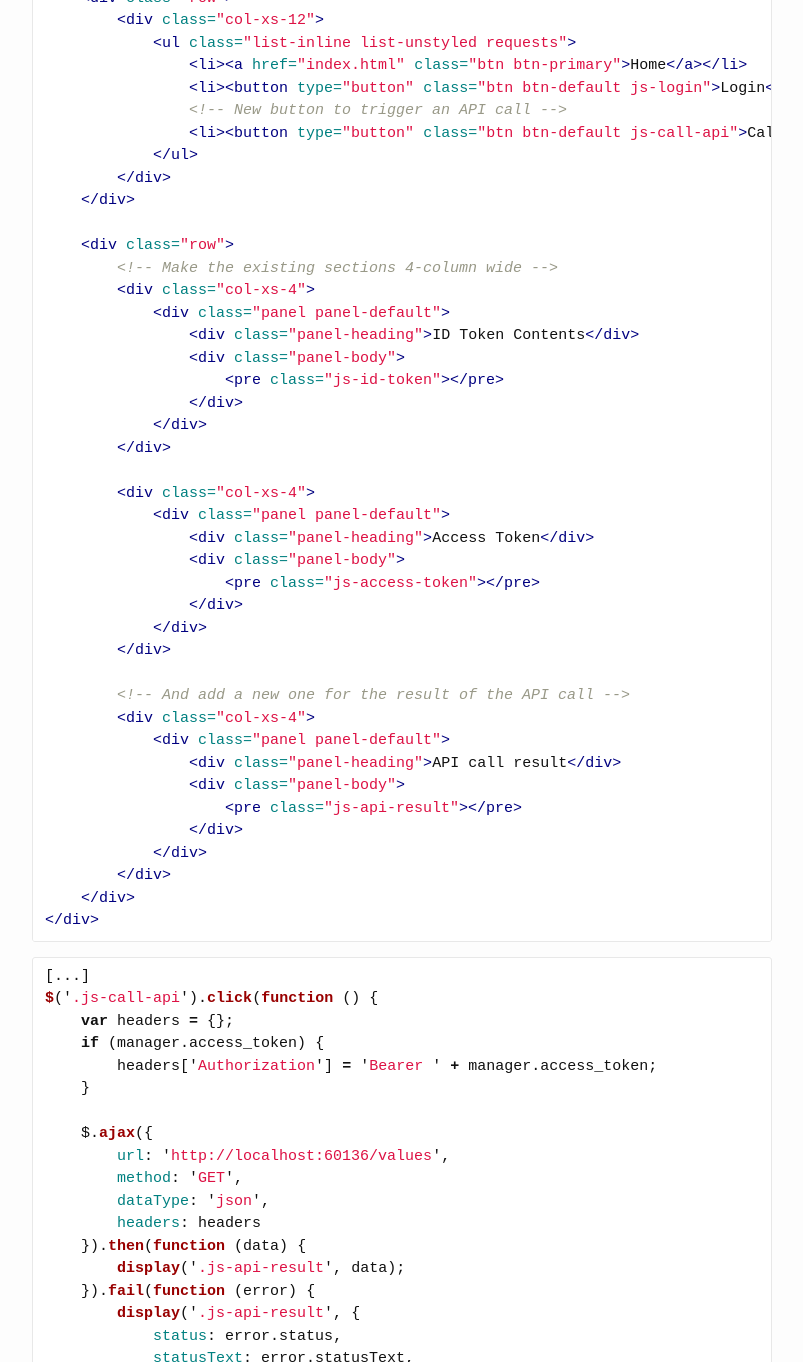
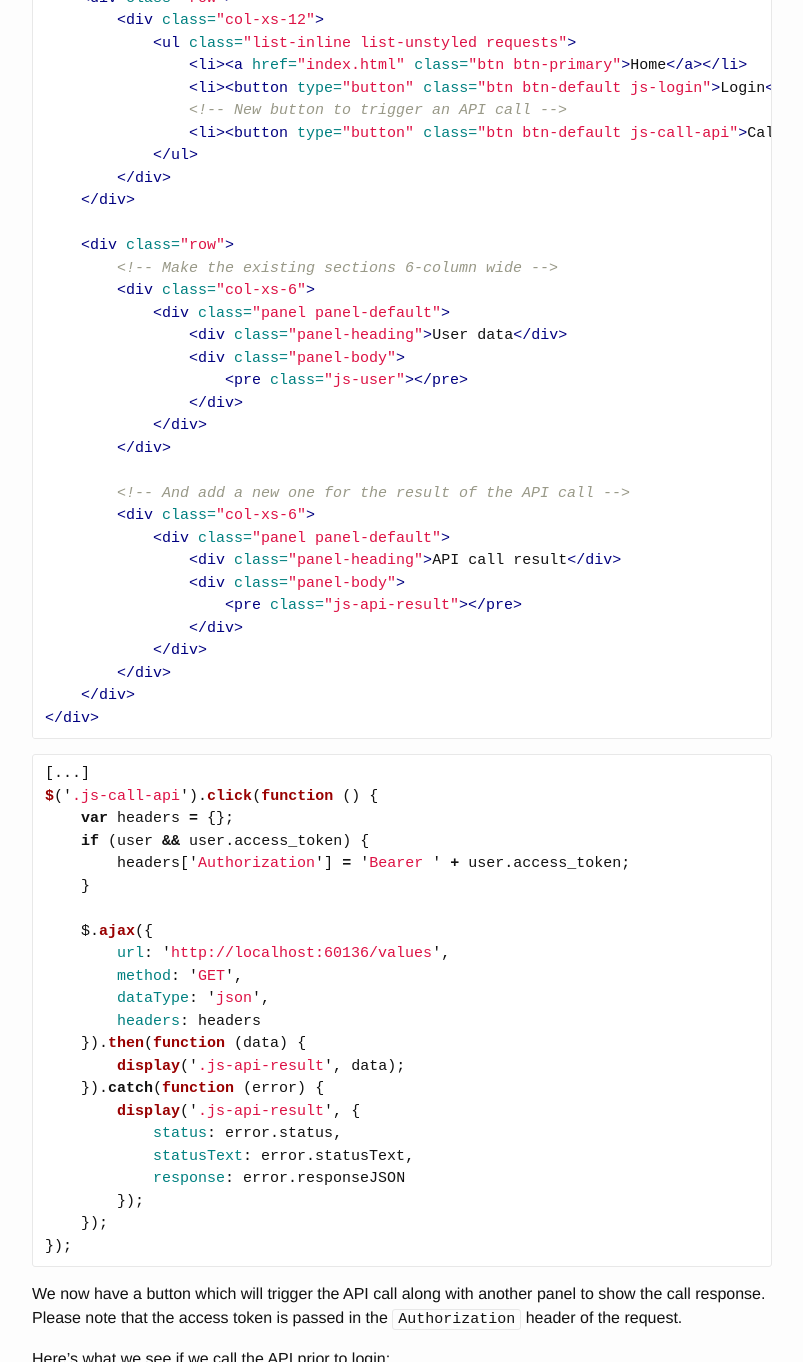
Before and after one commit to IdentityServer/Documentation, a Jekyll site: the page built from docsv2/overview/jsGettingStarted.md, in a window 1280 px wide and 1400 px high, scrolled down 15931 px, cut to the strip 0-1362 px from the top of the window. Shown: the whole strip, without its empty margins (238-1041 px from the left). Built offline with Jekyll 4.4.1, drawn with Linux system fonts in a browser that asks for light colours.

Commit message:
add the API call

```diff
--- a/docsv2/overview/jsGettingStarted.md
+++ b/docsv2/overview/jsGettingStarted.md
@@ -562,27 +562,18 @@ Now that we have an access token, we can include the call to the API:
     </div>
 
     <div class="row">
-        <!-- Make the existing sections 4-column wide -->
-        <div class="col-xs-4">
+        <!-- Make the existing sections 6-column wide -->
+        <div class="col-xs-6">
             <div class="panel panel-default">
-                <div class="panel-heading">ID Token Contents</div>
+                <div class="panel-heading">User data</div>
                 <div class="panel-body">
-                    <pre class="js-id-token"></pre>
-                </div>
-            </div>
-        </div>
-
-        <div class="col-xs-4">
-            <div class="panel panel-default">
-                <div class="panel-heading">Access Token</div>
-                <div class="panel-body">
-                    <pre class="js-access-token"></pre>
+                    <pre class="js-user"></pre>
                 </div>
             </div>
         </div>
 
         <!-- And add a new one for the result of the API call -->
-        <div class="col-xs-4">
+        <div class="col-xs-6">
             <div class="panel panel-default">
                 <div class="panel-heading">API call result</div>
                 <div class="panel-body">
@@ -598,8 +589,8 @@ Now that we have an access token, we can include the call to the API:
 [...]
 $('.js-call-api').click(function () {
     var headers = {};
-    if (manager.access_token) {
-        headers['Authorization'] = 'Bearer ' + manager.access_token;
+    if (user && user.access_token) {
+        headers['Authorization'] = 'Bearer ' + user.access_token;
     }
 
     $.ajax({
@@ -609,7 +600,7 @@ $('.js-call-api').click(function () {
         headers: headers
     }).then(function (data) {
         display('.js-api-result', data);
-    }).fail(function (error) {
+    }).catch(function (error) {
         display('.js-api-result', {
             status: error.status,
             statusText: error.statusText,
@@ -624,11 +615,11 @@ Please note that the access token is passed in the `Authorization` header of the
 
 Here's what we see if we call the API prior to login:
 
-![api without access token](https://cloud.githubusercontent.com/assets/6102639/12254749/48aab0c6-b940-11e5-8842-83a526a5e316.png)
+![api-without-access-token](https://cloud.githubusercontent.com/assets/6102639/17660059/2ce58a44-631a-11e6-8f68-c7a4edf85074.PNG)
 
 And after login:
 
-![api with access token](https://cloud.githubusercontent.com/assets/6102639/12278299/6a3fe32a-b9d4-11e5-99b0-31805c502f5b.png)
+![api-with-access-token](https://cloud.githubusercontent.com/assets/6102639/17660060/2e898dfa-631a-11e6-9721-a0b98bd3fdcf.PNG)
 
 In the first case, there was no access token, hence no `Authorization` header in the request, so the access token validation middleware did nothing. The request flowed through the API as unauthenticated, the global `AuthorizeAttribute` rejected it and responded with a `401 Unauthorized` error.
 In the second case, the token validation middleware found the token in the `Authorization` header, passed it along to the introspection endpoint which flagged it as valid, and an identity was created with the claims it contained. The request, this time authenticated, flowed to Web API, the `AuthorizeAttribute` contrainsts were satisfied, and the endpoint was invoked.
```
